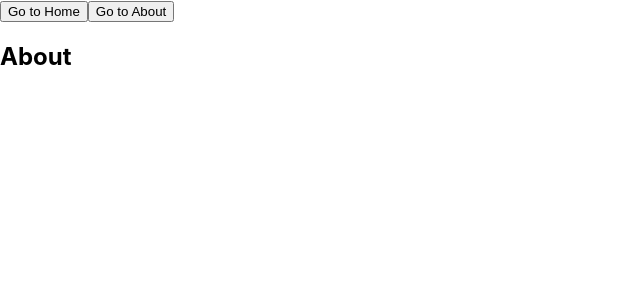
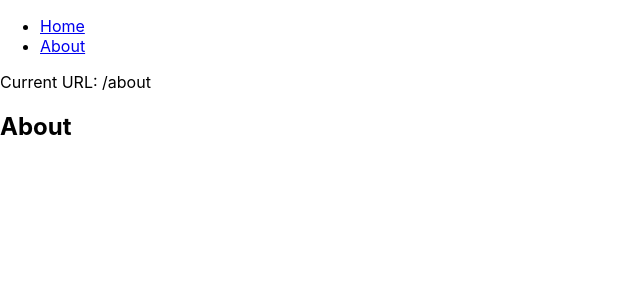
Before and after one commit to salinpaul94/60_DAY_PLAN_FOR_CROSS_PALTFORM_DEVELOPMENT, a React (Create React App) app in the folder my-router-app/: page /about in a window 1280 px wide. Shown: the top 300 px of the page, without its empty margins (0-640 px from the left). Built offline with nearby package versions, Linux system fonts and the light colour scheme.

Commit message:
task 18 example 2

```diff
--- a/my-router-app/src/App.js
+++ b/my-router-app/src/App.js
@@ -1,5 +1,5 @@
 import './App.css';
-import UseNavigateTask18Example1 from './componentsDay5/UseNavigateTask18Example1';
+import RouterParameterTask18Example2 from './componentsDay5/RouterParameterTask18Example2';
 
 function App() {
   return (
@@ -11,7 +11,8 @@ function App() {
     // <RouterTask16Example2/>
     // <RouterTask17Example1/>
     // <RouterParameterTask17Example2/>
-    <UseNavigateTask18Example1/>
+    // <UseNavigateTask18Example1/>
+    <RouterParameterTask18Example2/>
   );
 }
 
--- /dev/null
+++ b/my-router-app/src/componentsDay5/RouterParameterTask18Example2.js
@@ -0,0 +1,30 @@
+import React from "react";
+import { BrowserRouter as Router, Route, Routes, Link, useLocation } from "react-router-dom";
+
+function DisplayLoaction() {
+  const location = useLocation();
+
+  return <p>Current URL: {location.pathname}</p>
+}
+
+function RouterParameterTask18Example2() {
+  return (
+    <Router>
+      <div>
+        <nav>
+          <ul>
+            <li><Link to="/">Home</Link></li>
+            <li><Link to="/about">About</Link></li>
+          </ul>
+        </nav>
+        <DisplayLoaction/>
+        <Routes>
+          <Route path="/" element={<h2>Home</h2>}/>
+          <Route path="/about" element={<h2>About</h2>}/>
+        </Routes>
+      </div>
+    </Router>
+  );
+}
+
+export default RouterParameterTask18Example2;
```
Also changed, not shown: 1 other file (tests, documents, lock files or other folders).
